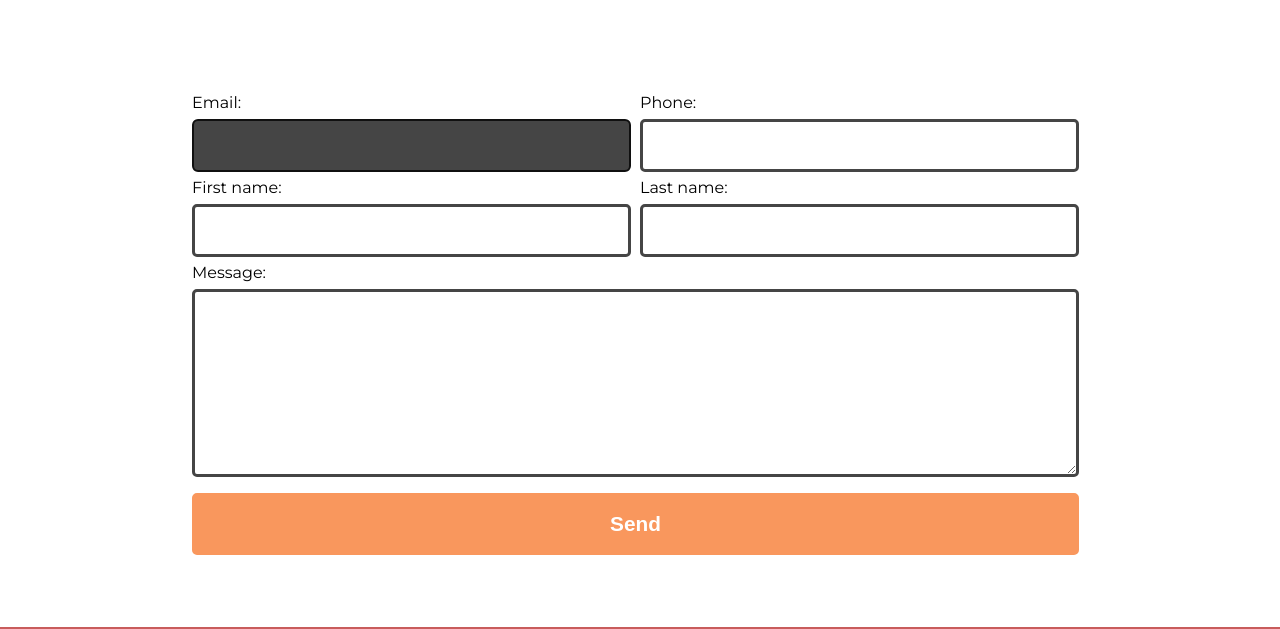
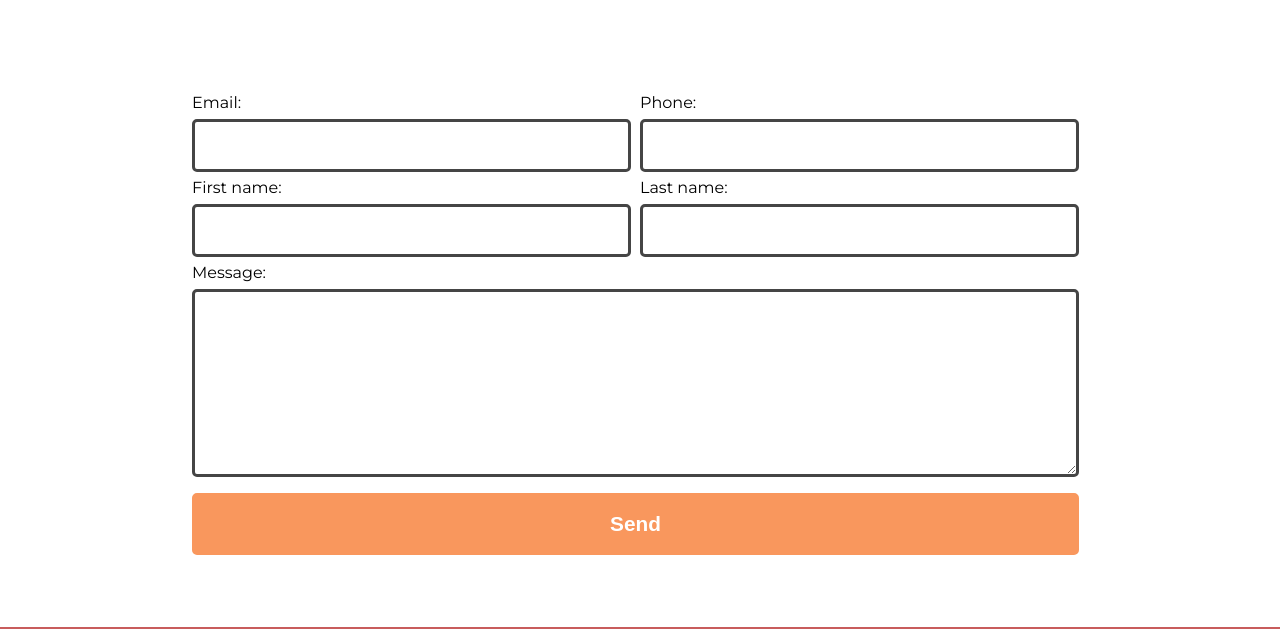
Before and after one commit to janaVukHana/dzidzabidzice, a plain HTML site: page index.html in a window 1280 px wide. Shown: the part 1718-2347 px from the top of the page. Drawn offline with nearby package versions, Linux system fonts and the light colour scheme; grey boxes are pictures that could not be loaded.

Commit message:
remove input autofocus

```diff
--- a/index.html
+++ b/index.html
@@ -188,8 +188,7 @@
                                 <div class="row">
                                     <div class="col">
                                         <label for="email">Email:</label>
-                                        <input type="email" id="email" name="email" autocomplete="off" autofocus
-                                            required />
+                                        <input type="email" id="email" name="email" autocomplete="off" required />
                                     </div>
                                     <div class="col">
                                         <label for="phone">Phone:</label>
```
